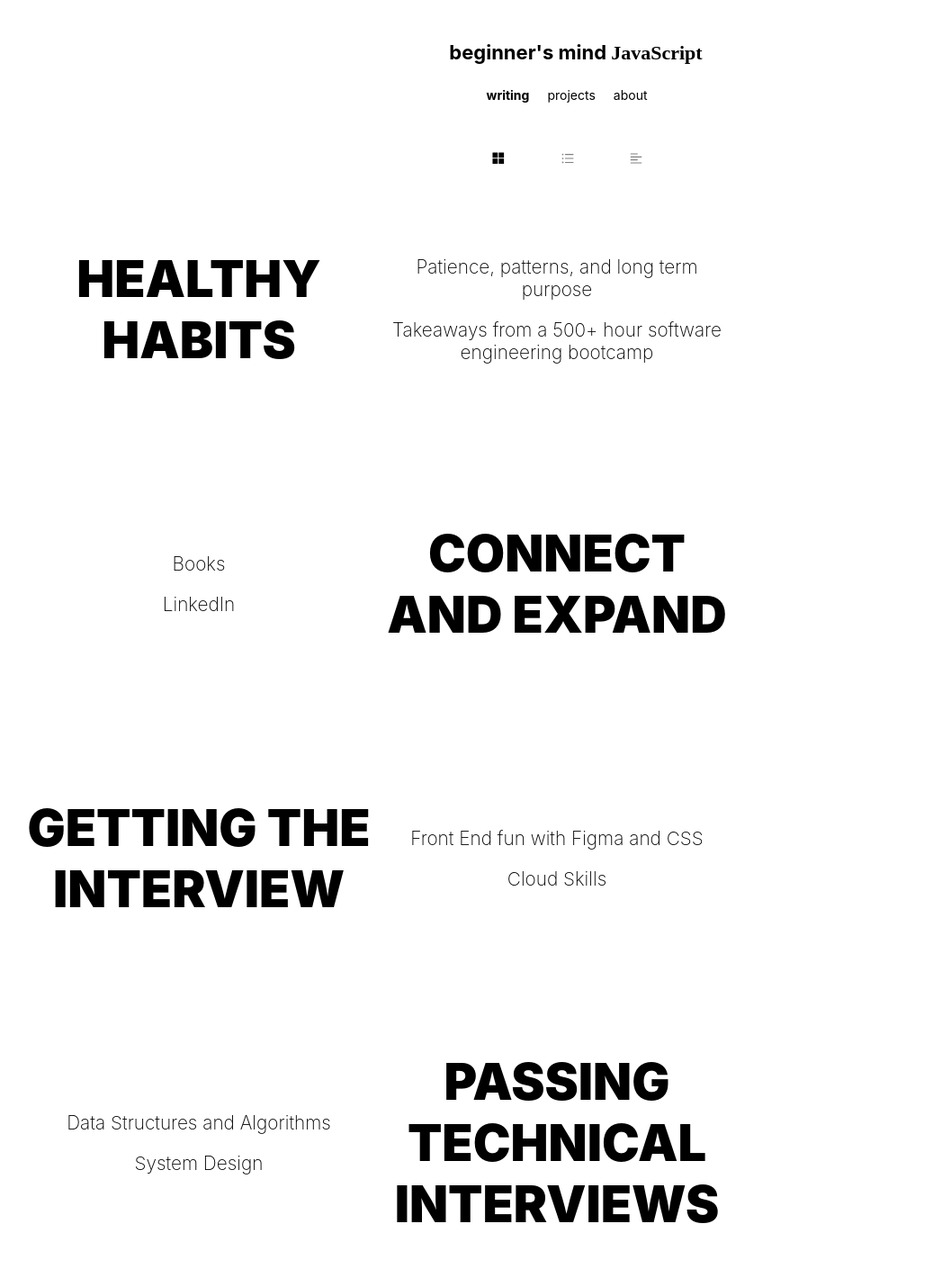
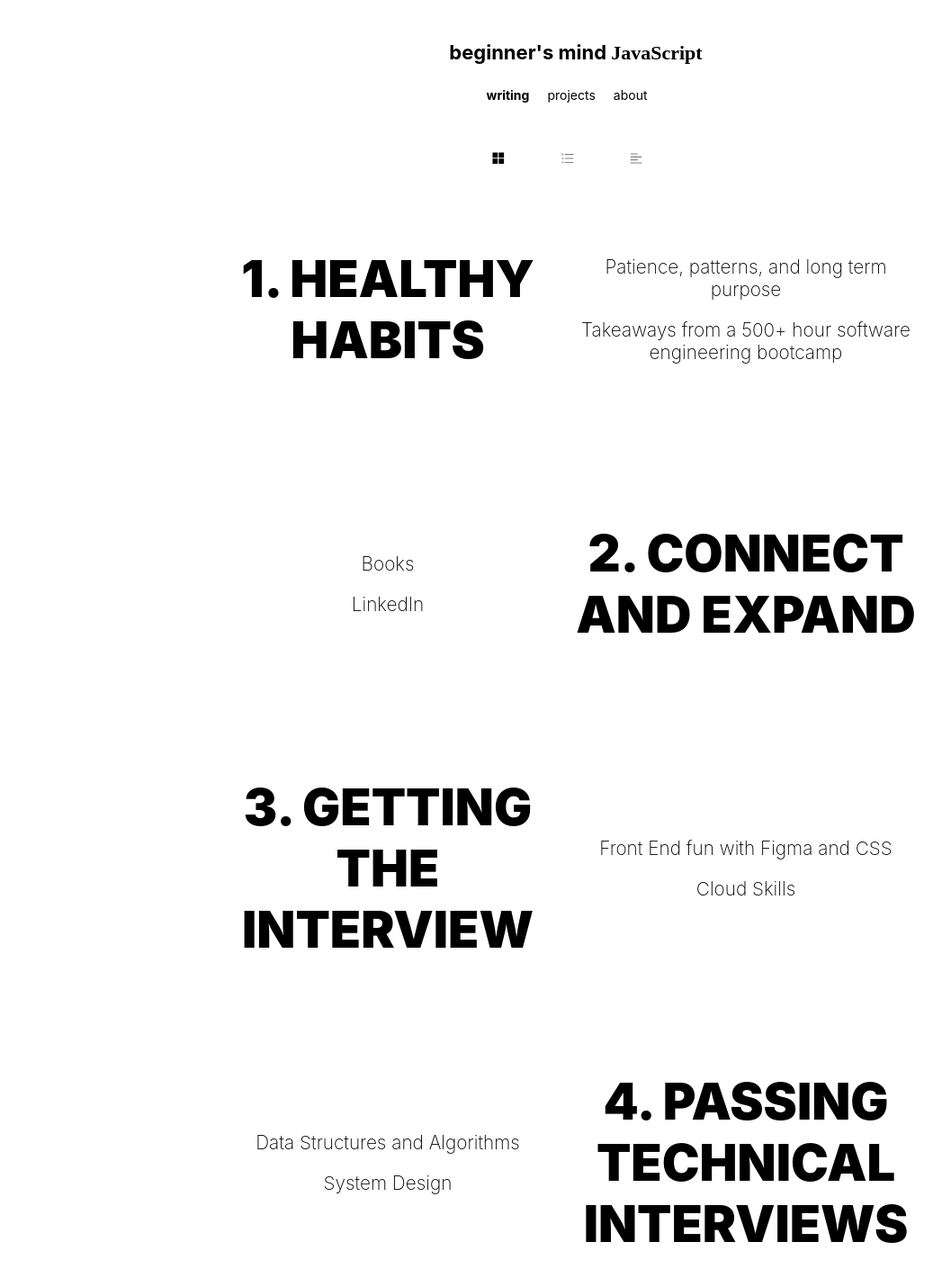
Before and after one commit to benassiPb/beginnersmindjavascript, a React (Create React App) app: page / in a window 1280 px wide. Shown: the top 1420 px of the page at 90% size, without its empty margins (10-1057 px from the left). Built offline with nearby package versions, Linux system fonts and the light colour scheme.

Commit message:
fixed centering issue grid

```diff
--- a/src/App.css
+++ b/src/App.css
@@ -189,10 +189,16 @@ a {
 } */
 
 .grid-page-container {
+  display: flex;
+  justify-content: center;
+}
+
+.width-max-800 {
   max-width: 800px;
+}
+
+.width-min-500 {
   min-width: 500px;
-  /* align-items: center;
-  text-align: center; */
 }
 
 .posts-container {
--- a/src/PostsGrid.js
+++ b/src/PostsGrid.js
@@ -4,9 +4,11 @@ import postData from "./data/postData";
 function PostsGrid() {
   return (
     <div className="grid-page-container">
+      <div></div>
+      <div className= "width-max-800 width-min-500">
         <div className="posts-container">
           <div className="posts-title-container">
-          <p className=" posts-title">Healthy Habits</p>
+            <p className=" posts-title">1. Healthy Habits</p>
           </div>
           <div className="posts-content-container">
             <div className=" posts-list">
@@ -34,13 +36,13 @@ function PostsGrid() {
             </div>
           </div>
           <div className="posts-title-container">
-          <p className=" posts-title">Connect and Expand</p>
+            <p className=" posts-title">2. Connect and Expand</p>
           </div>
         </div>
 
         <div className="posts-container">
           <div className="posts-title-container">
-          <p className=" posts-title">Getting the Interview</p>
+            <p className=" posts-title">3. Getting the Interview</p>
           </div>
           <div className="posts-content-container">
             <div className=" posts-list">
@@ -68,7 +70,7 @@ function PostsGrid() {
             </p>
           </div>
           <div className="posts-title-container">
-          <p className=" posts-title">Passing Technical Interviews</p>
+            <p className=" posts-title">4. Passing Technical Interviews</p>
           </div>
         </div>
         {/* <div className="grid-post-container">
@@ -81,6 +83,8 @@ function PostsGrid() {
         })}
       </div> */}
       </div>
+      <div></div>
+    </div>
   );
 }
 
```
Lines whose indentation alone changed are shown as unchanged.
